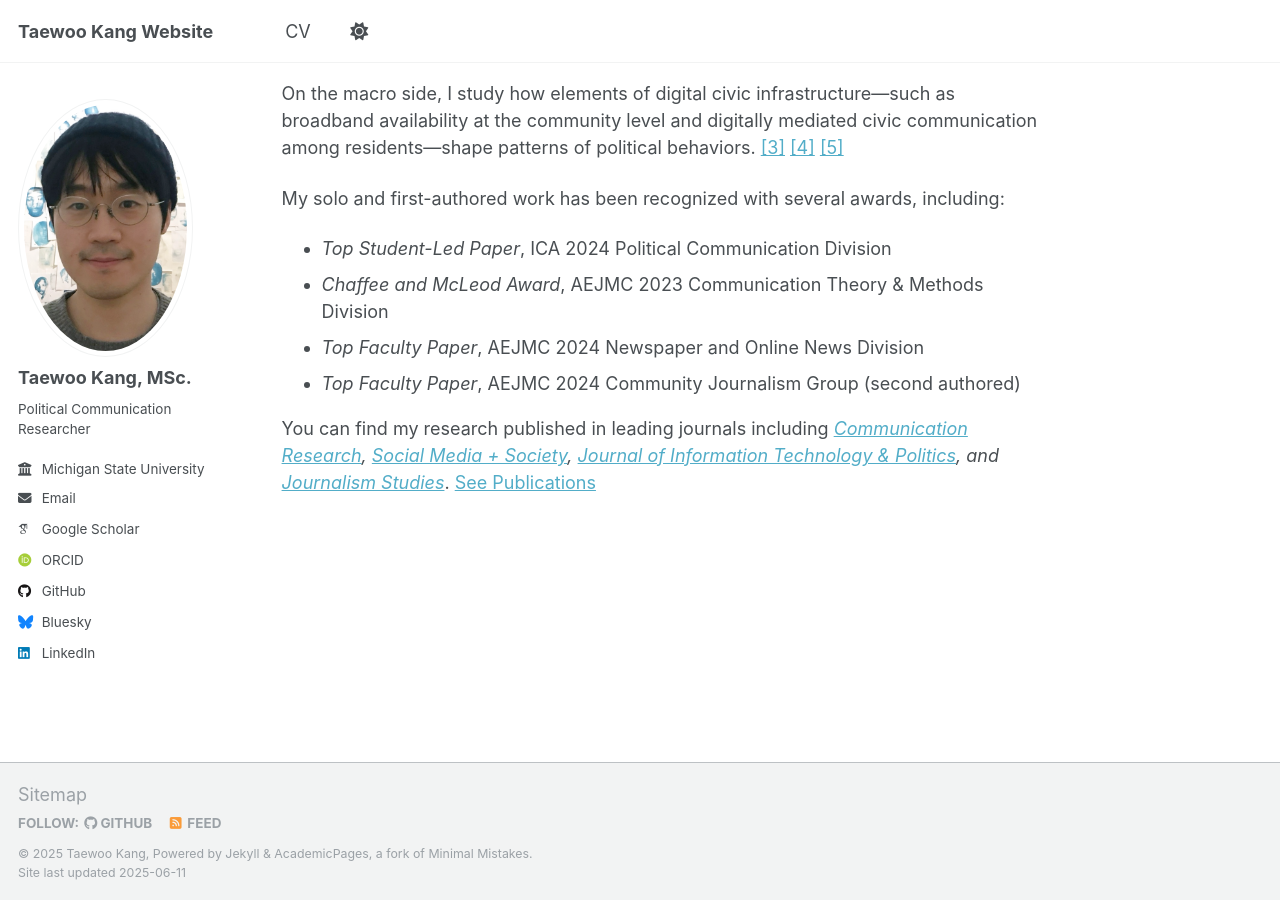
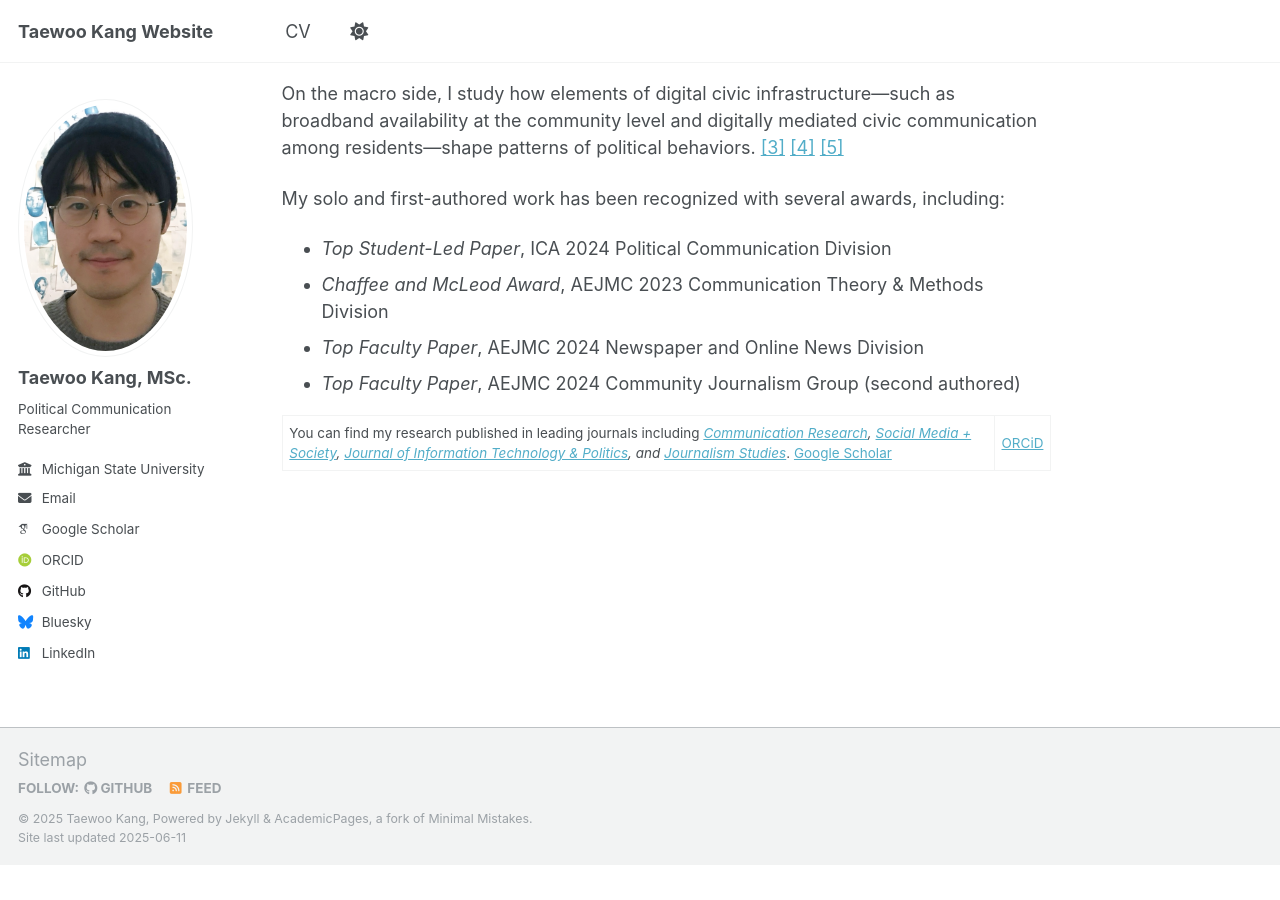
Before and after one commit to kteen2k/taewookang, a Jekyll site: the page built from _pages/about.md, in a window 1280 px wide and 900 px high, scrolled down 906 px. Built offline with Jekyll 4.4.1, drawn with Linux system fonts in a browser that asks for light colours; some web fonts are replaced; after the commit the page ends 1772 px from its top, so only the background shows below that.

Commit message:
about.md

```diff
--- a/_pages/about.md
+++ b/_pages/about.md
@@ -31,4 +31,4 @@ My solo and first-authored work has been recognized with several awards, includi
 - *Top Faculty Paper*, AEJMC 2024 Newspaper and Online News Division
 - *Top Faculty Paper*, AEJMC 2024 Community Journalism Group (second authored)
 
-You can find my research published in leading journals including *[Communication Research](https://doi.org/10.1177/00936502241311943), [Social Media + Society](https://doi.org/10.1177/20563051251315255), [Journal of Information Technology & Politics](https://doi.org/10.1080/19331681.2025.2511051), and [Journalism Studies](https://doi.org/10.1080/1461670X.2023.2246075)*. [See Publications](https://kteen2k.github.io/taewookang/publications/)
+You can find my research published in leading journals including *[Communication Research](https://doi.org/10.1177/00936502241311943), [Social Media + Society](https://doi.org/10.1177/20563051251315255), [Journal of Information Technology & Politics](https://doi.org/10.1080/19331681.2025.2511051), and [Journalism Studies](https://doi.org/10.1080/1461670X.2023.2246075)*. [Google Scholar](https://scholar.google.com/citations?user=r0abOPMAAAAJ&hl=en&oi=ao) | [ORCiD](https://orcid.org/0000-0002-4995-5145)
```
